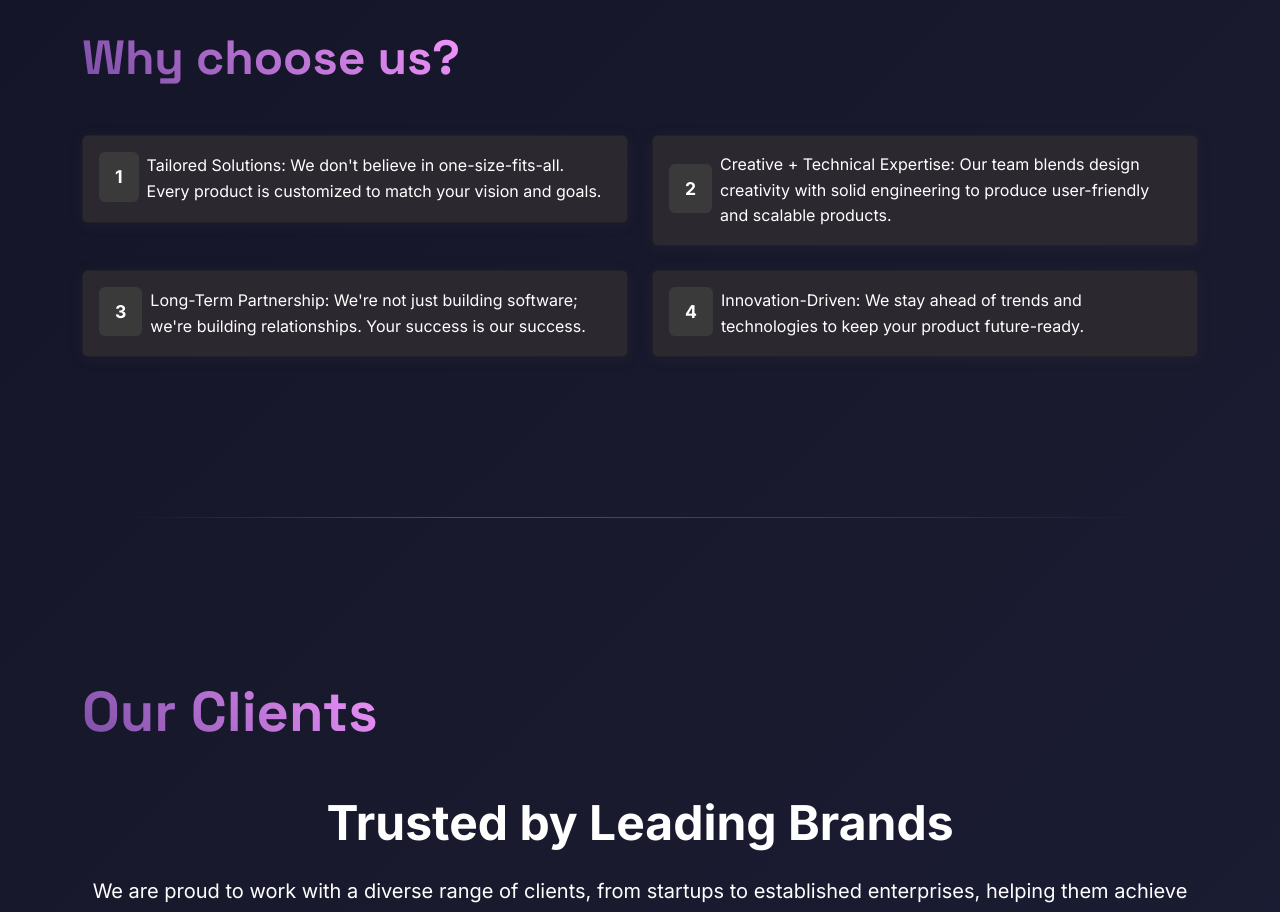
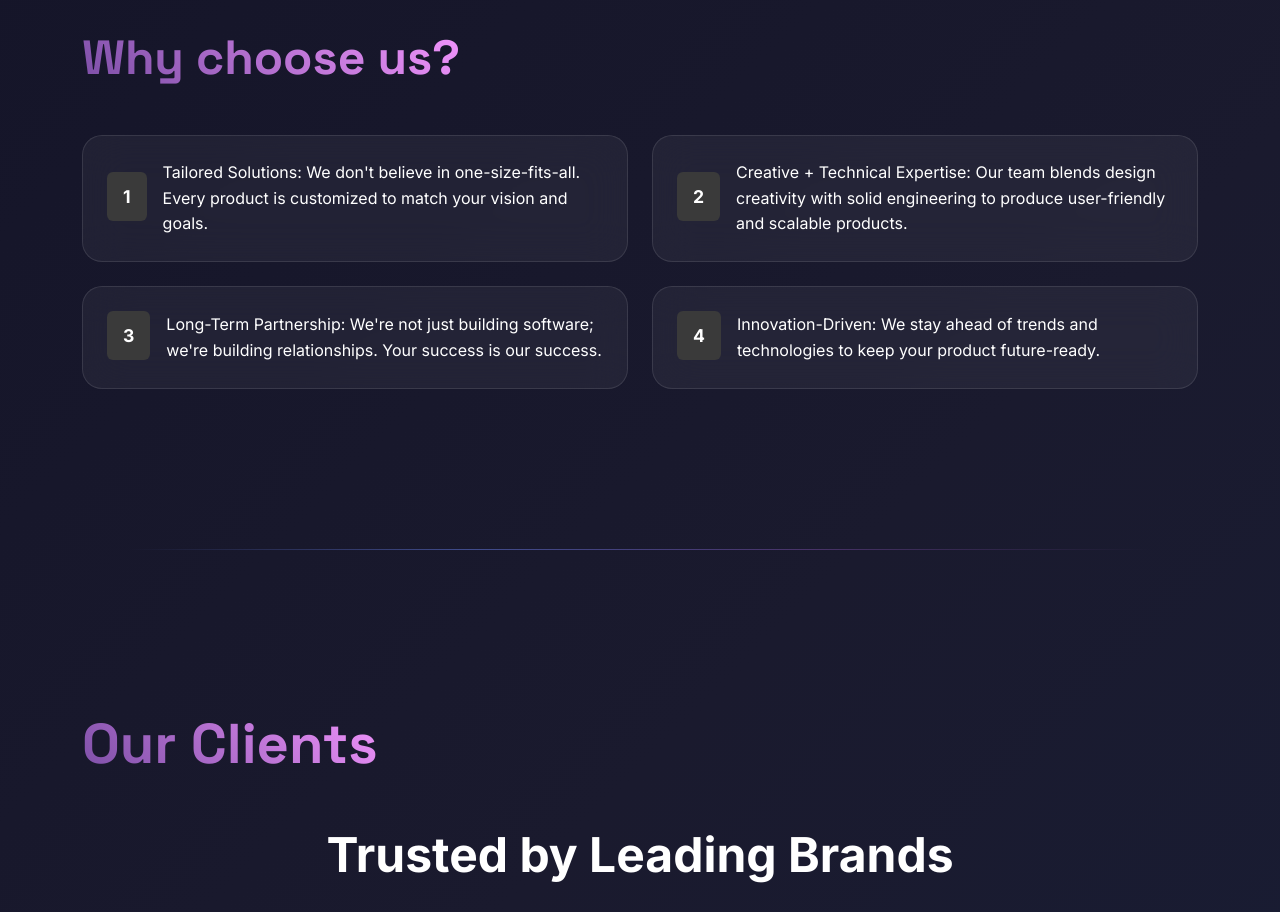
Before and after one commit to Overbed-Studio/overbed-company-profile, a Next.js app: page / in a window 1280 px wide. Shown: the part 1800-2712 px from the top of the page. Built offline with nearby package versions, Linux system fonts and the light colour scheme.

Commit message:
fix: design card on why choose us

```diff
--- a/src/components/textCardComponent.tsx
+++ b/src/components/textCardComponent.tsx
@@ -7,16 +7,12 @@ export default function TextCardComponent({
 }) {
   return (
     <div
-      className="card text-white"
-      style={{
-        backgroundColor: "#2b2830ff",
-        boxShadow: "0 2px 15px rgba(90, 90, 90, 0.1)",
-      }}
+      className="card-enhanced p-4 text-white h-100"
     >
-      <div className="card-body d-flex align-items-center">
+      <div className="d-flex align-items-center h-100">
         <div className="">
           <div
-            className="badge text-white p-3 me-2 mb-1"
+            className="badge text-white p-3 me-3 mb-1"
             style={{
               backgroundColor: "#3a3a3aff",
               fontSize: "1.1rem",
@@ -25,7 +21,7 @@ export default function TextCardComponent({
             {number}
           </div>
         </div>
-        <p className="p-0 m-0">{text}</p>
+        <p className="fs-7 p-0 m-0">{text}</p>
       </div>
     </div>
   );
```
